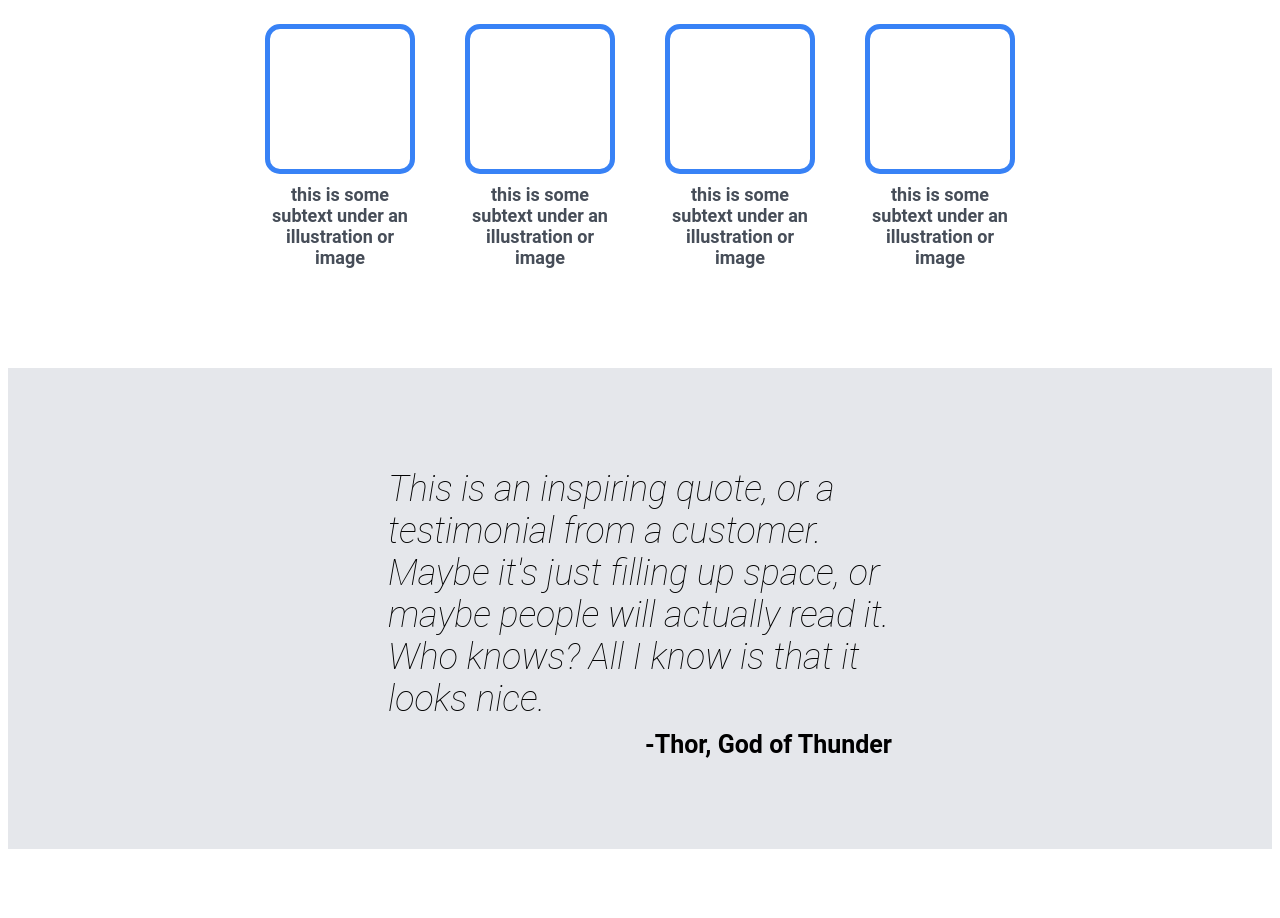
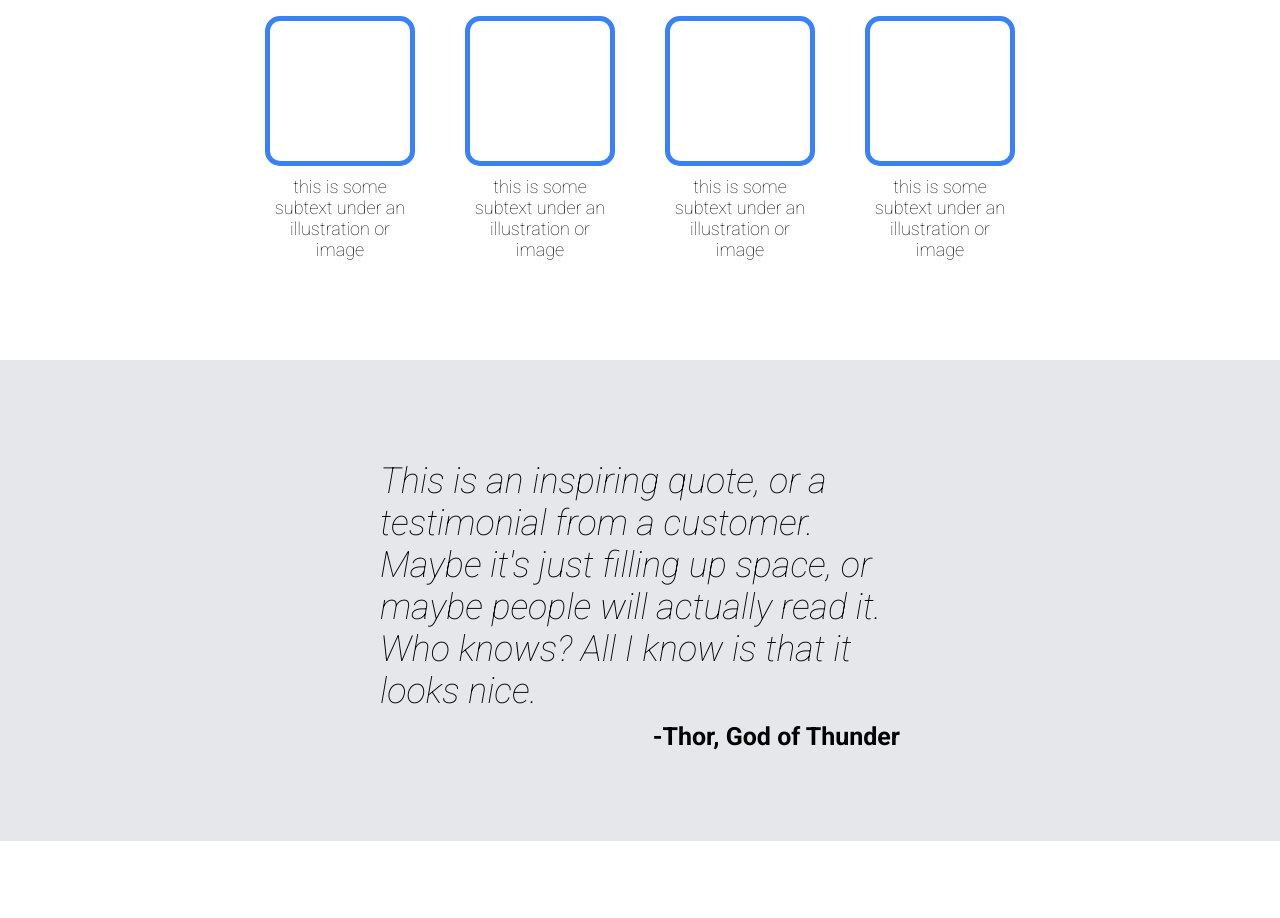
Before and after one commit to jake-manning/landing-page, a plain HTML site: page index.html in a window 1280 px wide. Shown: the part 684-1602 px from the top of the page. Drawn offline with Linux system fonts and the light colour scheme; a web font is replaced by a local one.

Commit message:
Remove margin from page edge and reposition footer

```diff
--- a/index.html
+++ b/index.html
@@ -6,17 +6,20 @@
     <meta name="viewport" content="width=device-width, initial-scale=1.0">
     <link rel="stylesheet" href="styles.css">
     <title>Landing Page</title>
+    <style>
+        @import url('https://fonts.googleapis.com/css2?family=Roboto:ital,wght@0,100;0,300;0,400;0,500;0,700;0,900;1,100;1,300;1,400;1,500;1,700;1,900&display=swap');
+    </style>
 
 </head>
 
 <body>
-    <header>
-        <div class="header-logo">Header Logo</div>
-        <div>header link one</div>
-        <div>header link two</div>
-        <div>header link three</div>
-    </header>
     <div class="main-flex">
+        <header>
+            <div class="header-logo">Header Logo</div>
+            <div>header link one</div>
+            <div>header link two</div>
+            <div>header link three</div>
+        </header>
         <div class="main-first">
             <div>
                 <div class="hero-flexcontainer">
@@ -62,9 +65,9 @@
                 <button>Sign up</button>
             </div>
         </div>
+        <footer>Copyright &copy; The Odin Project 2021</footer>
     </div>
-    <footer>Copyright &copy; The Odin Project 2021
-    </footer>
+
 </body>
 
 </html>
--- a/styles.css
+++ b/styles.css
@@ -1,14 +1,5 @@
 * {
     font-family: 'Roboto', sans-serif;
-}
-
-@font-face {
-    font-family: 'Roboto';
-    font-style: normal;
-    font-weight: 400;
-    font-display: swap;
-    src: url(https://fonts.gstatic.com/s/roboto/v30/KFOmCnqEu92Fr1Mu4mxK.woff2) format('woff2');
-    unicode-range: U+0000-00FF, U+0131, U+0152-0153, U+02BB-02BC, U+02C6, U+02DA, U+02DC, U+2000-206F, U+2074, U+20AC, U+2122, U+2191, U+2193, U+2212, U+2215, U+FEFF, U+FFFD;
 }
 
 header {
@@ -18,6 +9,11 @@ header {
     font-size: 18px;
     height: 65px;
     line-height: 65px;
+}
+
+body {
+    margin: 0px;
+    height: 100vh;
 }
 
 footer {
@@ -51,6 +47,7 @@ button {
 .main-flex {
     display: flex;
     flex-direction: column;
+    height: 100%;
 }
 
 header div {
@@ -175,13 +172,14 @@ header div {
 
 .imgsubtext {
     font-size: 18px;
-    color: #464d58;
+    font-weight: 200;
+    color: #101016;
 }
 
 .quote {
     font-style: italic;
     font-size: 36px;
-    font-weight: 100;
+    font-weight: 200;
 }
 
 .author {
```
